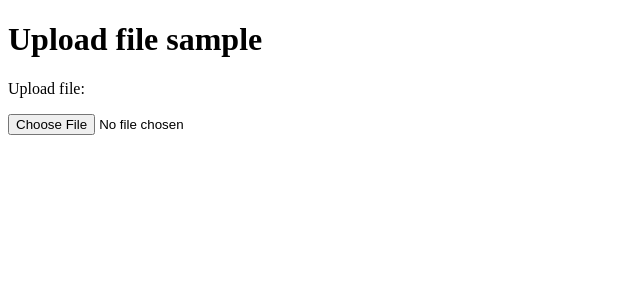
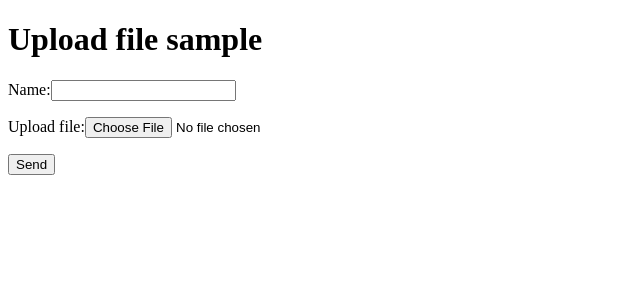
Before and after one commit to Arne-Sandberg/djng-upload-sample, an Angular app in the folder frontend/: page / in a window 1280 px wide. Shown: the top 300 px of the page, without its empty margins (0-640 px from the left). Built offline with nearby package versions, Linux system fonts and the light colour scheme.

Commit message:
Add submit function to frontend app

```diff
--- a/frontend/src/app/app.module.ts
+++ b/frontend/src/app/app.module.ts
@@ -1,6 +1,6 @@
 import { BrowserModule } from '@angular/platform-browser';
 import { NgModule } from '@angular/core';
-
+import { HttpClientModule } from '@angular/common/http';
 
 import { AppComponent } from './app.component';
 import { UploaderComponent } from './uploader/uploader.component';
@@ -12,7 +12,8 @@ import { UploaderComponent } from './uploader/uploader.component';
     UploaderComponent
   ],
   imports: [
-    BrowserModule
+    BrowserModule,
+    HttpClientModule
   ],
   providers: [],
   bootstrap: [AppComponent]
--- a/frontend/src/app/uploader/uploader.component.html
+++ b/frontend/src/app/uploader/uploader.component.html
@@ -1,4 +1,11 @@
+<p>
+  <label for="name">Name:</label>
+  <input type="text" name="name" id="name" (value)="name">
+</p>
 <p>
   <label for="the-file">Upload file:</label>
+  <input type="file" name="the-file" id="the-file" (change)="onInputFileChange($event)">
 </p>
-<input type="file" name="the-file">
+<p>
+  <button type="submit" (click)="onSubmit()">Send</button>
+</p>
--- a/frontend/src/app/uploader/uploader.component.ts
+++ b/frontend/src/app/uploader/uploader.component.ts
@@ -1,4 +1,5 @@
 import { Component, OnInit } from '@angular/core';
+import { HttpClient } from '@angular/common/http';
 
 @Component({
   selector: 'app-uploader',
@@ -7,9 +8,32 @@ import { Component, OnInit } from '@angular/core';
 })
 export class UploaderComponent implements OnInit {
 
-  constructor() { }
+  files: File[];
+  name: string;
+
+  constructor(private _http: HttpClient) { }
 
   ngOnInit() {
   }
 
+  onInputFileChange(event) {
+    // the files list is in event.target.files
+    // grab it when change, before form submit
+    this.files = <File[]>event.target.files;
+    console.log(this.files);
+  }
+
+  onSubmit() {
+    const formData = new FormData();
+    formData.append('name', this.name);
+    formData.append('image', this.files[0], this.files[0].name);
+    this._http
+      .post('http://localhost:8000/api/1.0/files/', formData)
+      .subscribe(response => {
+        console.log(response);
+      }, error => {
+        console.error(error);
+      });
+  }
+
 }
```
